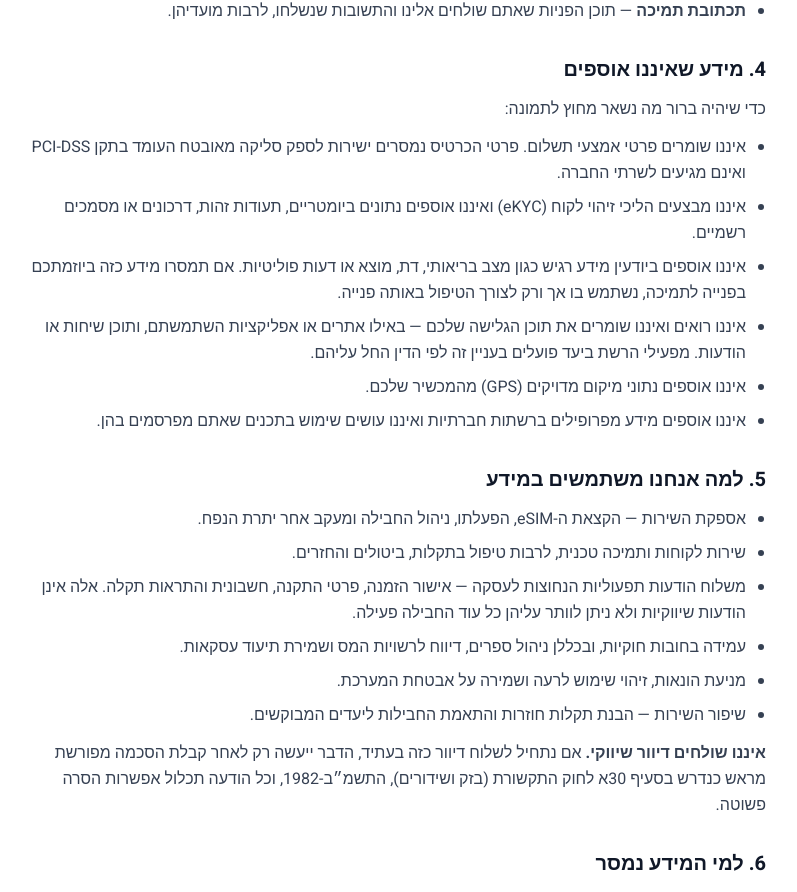
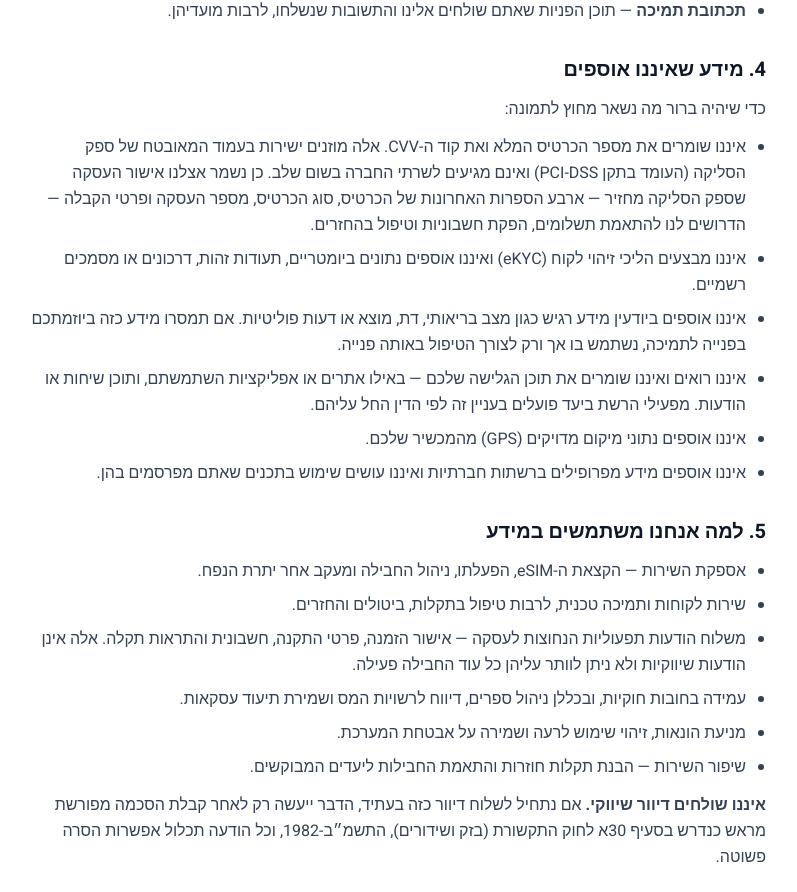
Before and after one commit to Shmuelsel/esim-landing-page, a Next.js app: page /privacy in a window 1280 px wide. Shown: the part 1177-2069 px from the top of the page, without its empty margins (242-1039 px from the left). Built offline with nearby package versions, Linux system fonts and the light colour scheme.

Commit message:
Update privacy policy to clarify data handling regarding payment information

```diff
--- a/app/(legal)/privacy/page.tsx
+++ b/app/(legal)/privacy/page.tsx
@@ -89,7 +89,7 @@ export default function PrivacyPage() {
         <p>כדי שיהיה ברור מה נשאר מחוץ לתמונה:</p>
         <LegalList
           items={[
-            'איננו שומרים פרטי אמצעי תשלום. פרטי הכרטיס נמסרים ישירות לספק סליקה מאובטח העומד בתקן PCI-DSS ואינם מגיעים לשרתי החברה.',
+            'איננו שומרים את מספר הכרטיס המלא ואת קוד ה-CVV. אלה מוזנים ישירות בעמוד המאובטח של ספק הסליקה (העומד בתקן PCI-DSS) ואינם מגיעים לשרתי החברה בשום שלב. כן נשמר אצלנו אישור העסקה שספק הסליקה מחזיר — ארבע הספרות האחרונות של הכרטיס, סוג הכרטיס, מספר העסקה ופרטי הקבלה — הדרושים לנו להתאמת תשלומים, הפקת חשבוניות וטיפול בהחזרים.',
             'איננו מבצעים הליכי זיהוי לקוח (eKYC) ואיננו אוספים נתונים ביומטריים, תעודות זהות, דרכונים או מסמכים רשמיים.',
             'איננו אוספים ביודעין מידע רגיש כגון מצב בריאותי, דת, מוצא או דעות פוליטיות. אם תמסרו מידע כזה ביוזמתכם בפנייה לתמיכה, נשתמש בו אך ורק לצורך הטיפול באותה פנייה.',
             'איננו רואים ואיננו שומרים את תוכן הגלישה שלכם — באילו אתרים או אפליקציות השתמשתם, ותוכן שיחות או הודעות. מפעילי הרשת ביעד פועלים בעניין זה לפי הדין החל עליהם.',
```
